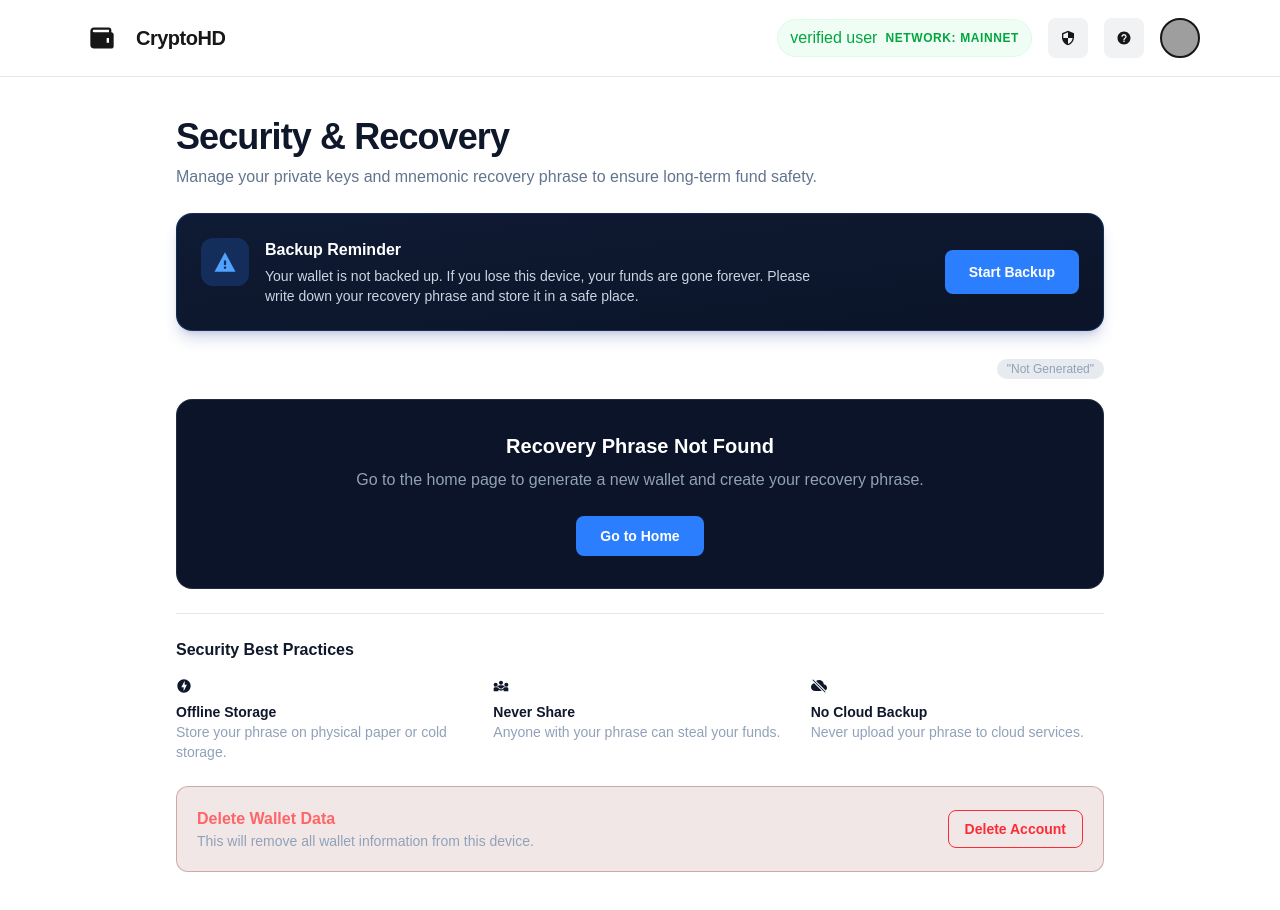
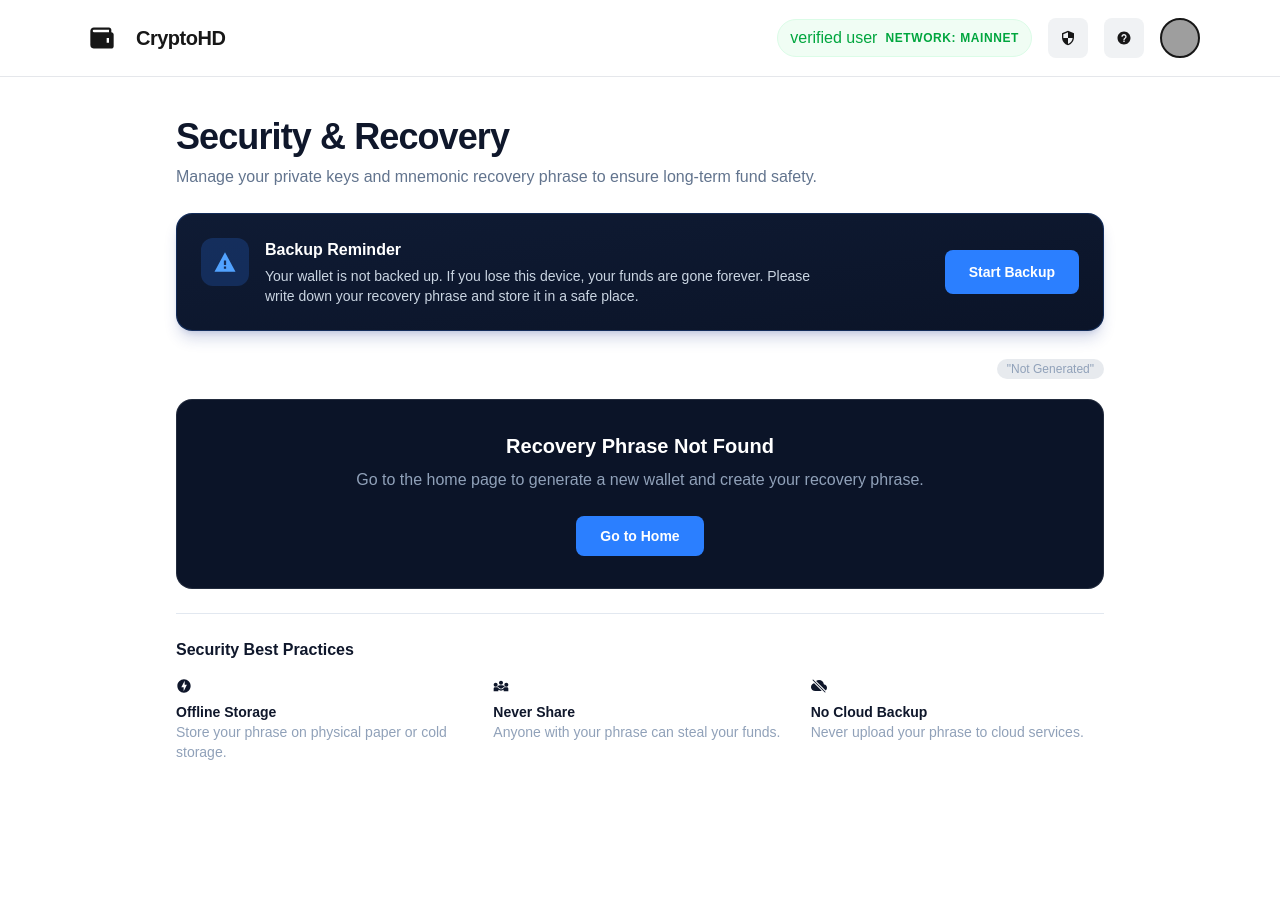
Before and after one commit to bEluga0000/crypto-wallet, a Next.js app: page /security in a window 1280 px wide. After the commit the page ends 877 px from the top, so only its background shows below. Built offline with nearby package versions, Linux system fonts and the light colour scheme; grey boxes are pictures that could not be loaded.

Commit message:
fix: remove unwanted code

```diff
--- a/src/components/security-page.tsx
+++ b/src/components/security-page.tsx
@@ -1,15 +1,19 @@
 "use client";
-import { IoMdLock, IoMdWarning } from "react-icons/io";
 import { BackupReminder } from "./ui/security/backupReminder";
-import { MdDiversity3, MdOfflineBolt, MdOutlineContentCopy, MdOutlineFileDownload, MdVisibilityOff } from "react-icons/md";
+import { MdDiversity3, MdOfflineBolt } from "react-icons/md";
 import { SecretRecoveryPhrase } from "./ui/security/recoveryPhrase";
 import BestPracticesCard from "./ui/security/bestPractices";
 import { IoCloudOffline } from "react-icons/io5";
 import { useRouter } from "next/navigation";
+import { useEffect, useState } from "react";
 
 export default function SecurityPage() {
   const router = useRouter()
-  const handleDeleteAccount = ()=>{
+  const [mnemonic, setMnemonic] = useState<string | null>(null)
+  useEffect(() => {
+    setMnemonic(localStorage.getItem("mnemonic"))
+  })
+  const handleDeleteAccount = () => {
     // here we need to delete everything from localstorage about the account
     // show the confirmation popup also for confirmation
     // right now only recovery phrase
@@ -31,29 +35,22 @@ export default function SecurityPage() {
             long-term fund safety.
           </p>
         </div>
-
-        {/* Backup Reminder */}
         <section>
           <BackupReminder />
         </section>
-
-        {/* Recovery Phrase */}
         <section>
           <SecretRecoveryPhrase />
         </section>
-
-        {/* Best Practices */}
         <section className="border-t border-slate-200 pt-6 dark:border-slate-800">
           <h3 className="mb-4 font-bold">Security Best Practices</h3>
           <div className="grid gap-6 md:grid-cols-3">
-            {bestPractices.map((item,index) => (
-              <BestPracticesCard  icon={item.icon} title={item.title} desc={item.desc} key={index}/>
+            {bestPractices.map((item, index) => (
+              <BestPracticesCard icon={item.icon} title={item.title} desc={item.desc} key={index} />
             ))}
           </div>
         </section>
-
-        {/* Danger Zone */}
-        <div className="rounded-xl border border-red-900/30 bg-red-900/10 p-5">
+        {
+          mnemonic && <div className="rounded-xl border border-red-900/30 bg-red-900/10 p-5">
             <div className="flex items-center justify-between">
               <div>
                 <p className="font-bold text-red-400">Delete Wallet Data</p>
@@ -69,6 +66,7 @@ export default function SecurityPage() {
               </button>
             </div>
           </div>
+        }
       </main>
     </div>
   );
```
Lines whose indentation alone changed are shown as unchanged.
